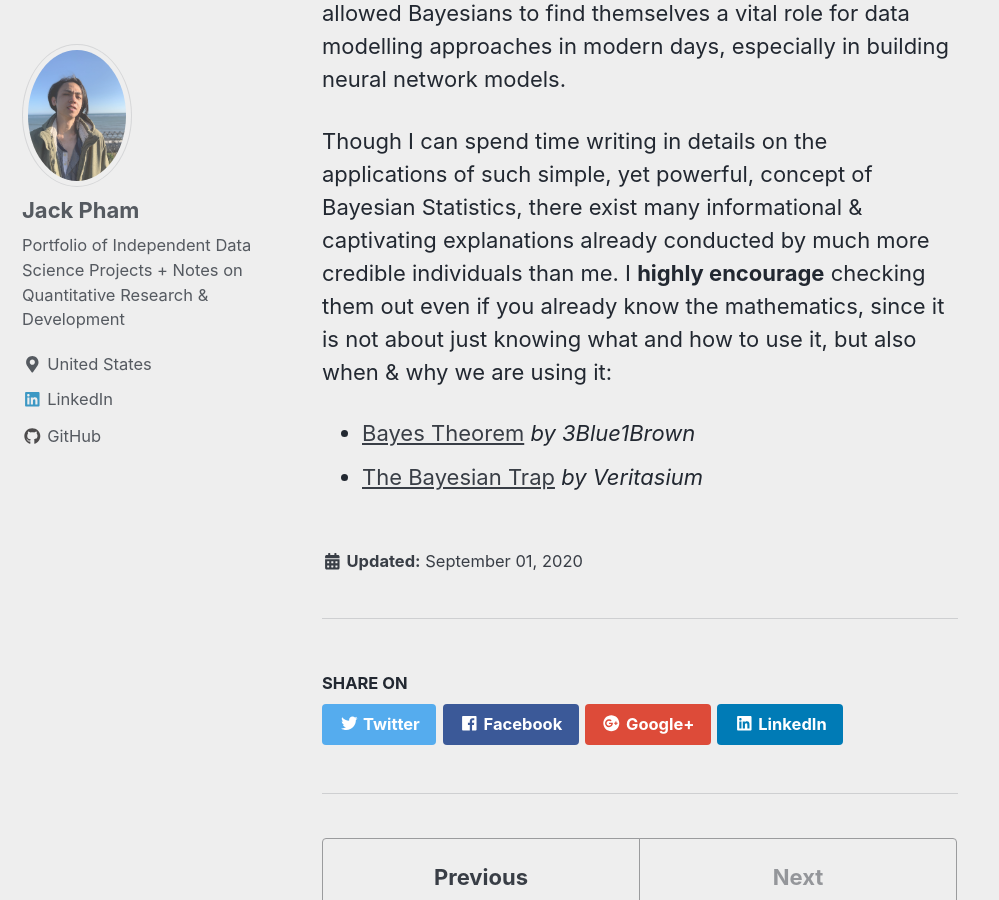
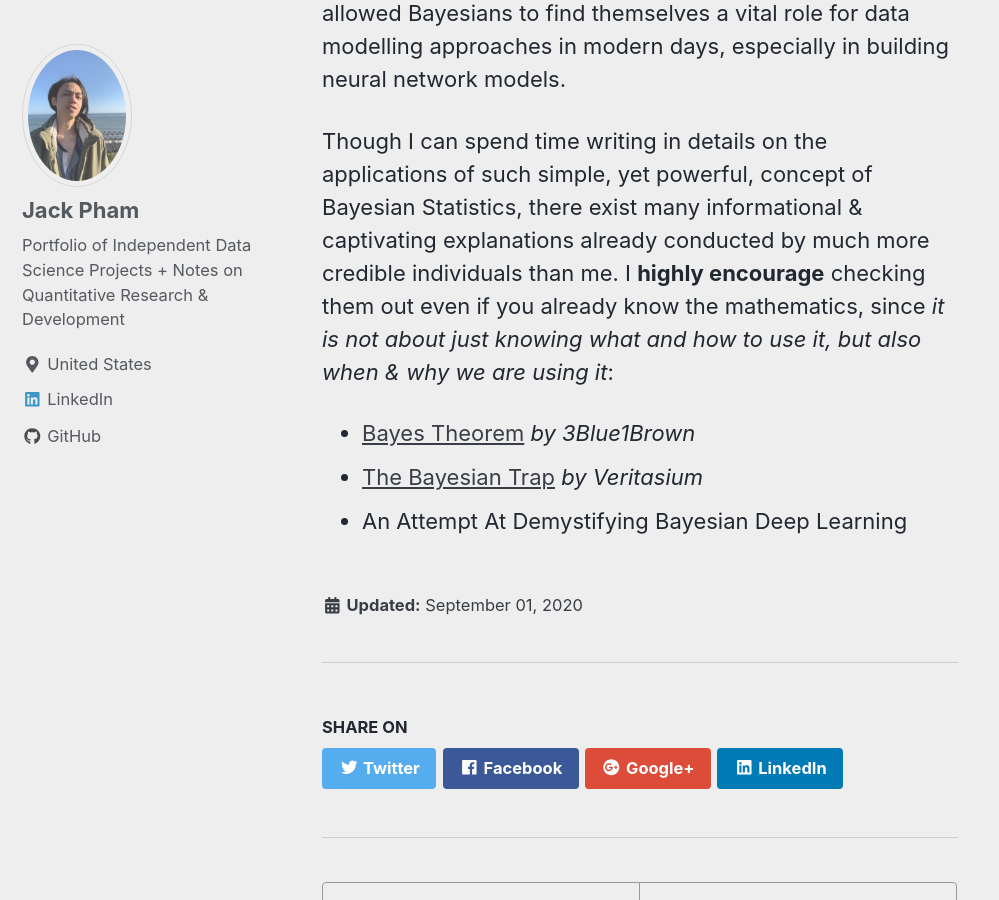
Before and after one commit to jp-quant/jp-quant.github.io, a Jekyll site: the page built from _posts/2020-09-01-fbprophet_bayesian_glm.md, in a window 1280 px wide and 900 px high, scrolled down 3927 px. Shown: the whole window, without its empty margins (0-999 px from the left). Built offline with Jekyll 4.4.1, drawn with Linux system fonts in a browser that asks for light colours; nearby versions of some CDN libraries.

Commit message:
_posts/2020-09-01-fbprophet_bayesian_glm.md updated from https://stackedit.io/

```diff
--- a/_posts/2020-09-01-fbprophet_bayesian_glm.md
+++ b/_posts/2020-09-01-fbprophet_bayesian_glm.md
@@ -66,11 +66,11 @@ $$ P(A \mid B) = \frac{P(A) P(B \mid A)}{P(B)}$$
 
 This approach of modeling variables, both the priors & posteriors, as distributions have not been heavily explored & implemented back then due to high computational demands. However, our accelerating technological advancement has allowed Bayesians to find themselves a vital role for data modelling approaches in modern days, especially in building neural network models.
 
-Though I can spend time writing in details on the applications of such simple, yet powerful, concept of Bayesian Statistics, there exist many informational & captivating explanations already conducted by much more credible individuals than me. I **highly encourage** checking them out even if you already know the mathematics, since it is not about just knowing what and how to use it, but also when & why we are using it:
+Though I can spend time writing in details on the applications of such simple, yet powerful, concept of Bayesian Statistics, there exist many informational & captivating explanations already conducted by much more credible individuals than me. I **highly encourage** checking them out even if you already know the mathematics, since *it is not about just knowing what and how to use it, but also when & why we are using it*:
 
 - [Bayes Theorem](https://www.youtube.com/watch?v=HZGCoVF3YvM&t=528s&ab_channel=3Blue1Brown)  *by 3Blue1Brown*
 - [The Bayesian Trap](https://www.youtube.com/watch?v=R13BD8qKeTg&ab_channel=Veritasium) *by Veritasium*
-
+- An Attempt At Demystifying Bayesian Deep Learning
 
 
 
```
Also changed, not shown: other parts of _posts/2020-09-01-fbprophet_bayesian_glm.md (+2 -2 lines).
